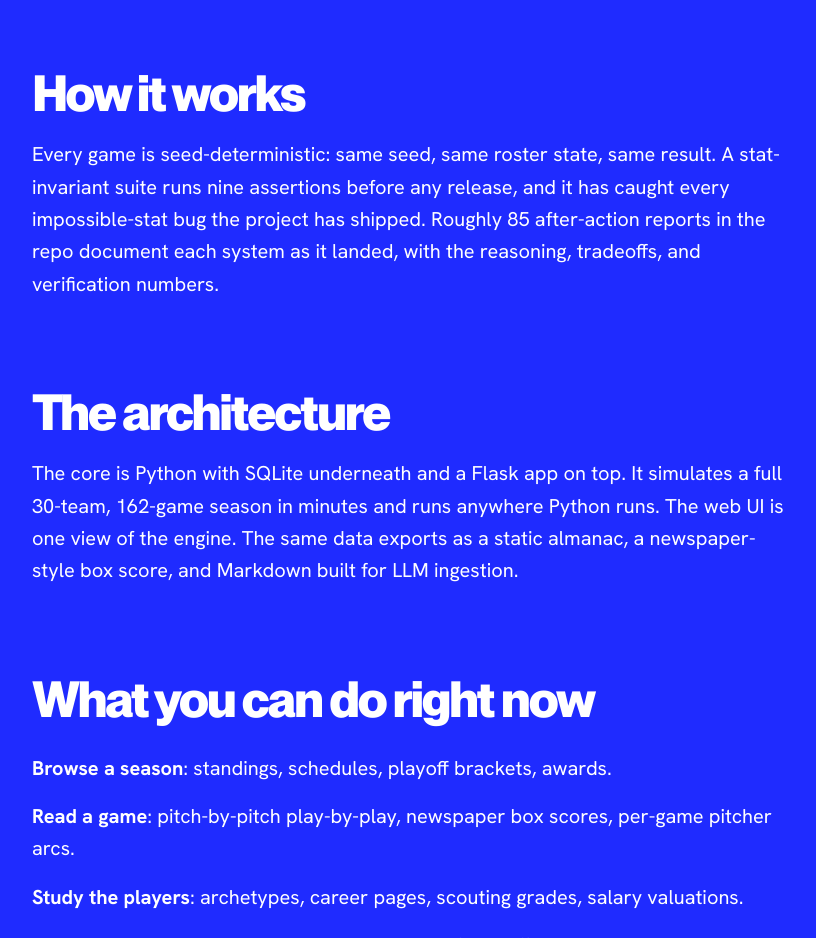
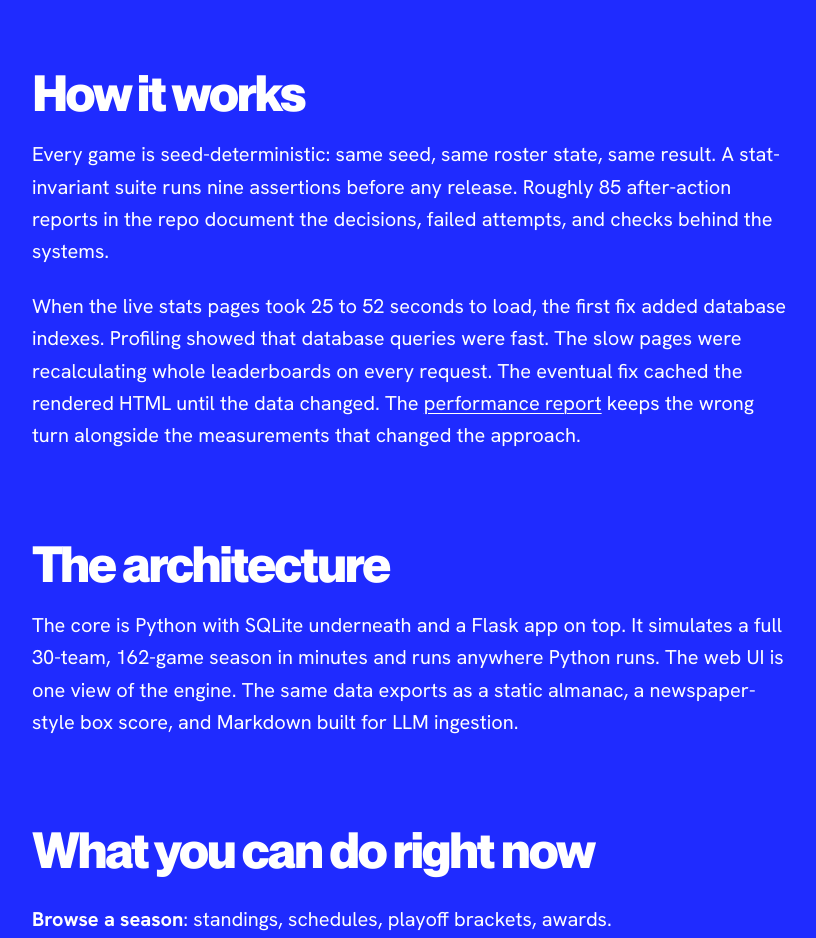
Before and after one commit to quarterback/dev-site, a plain HTML site: page projects/super-innings.html in a window 1280 px wide. Shown: the part 3500-4438 px from the top of the page, without its empty margins (18-834 px from the left). Drawn offline with Linux system fonts and the light colour scheme.

Commit message:
Editorial: use AAR decisions and failures as technical evidence

```diff
--- a/projects/super-innings.html
+++ b/projects/super-innings.html
@@ -85,7 +85,9 @@
 
       <h2>How it works</h2>
 
-      <p>Every game is seed-deterministic: same seed, same roster state, same result. A stat-invariant suite runs nine assertions before any release, and it has caught every impossible-stat bug the project has shipped. Roughly 85 after-action reports in the repo document each system as it landed, with the reasoning, tradeoffs, and verification numbers.</p>
+      <p>Every game is seed-deterministic: same seed, same roster state, same result. A stat-invariant suite runs nine assertions before any release. Roughly 85 after-action reports in the repo document the decisions, failed attempts, and checks behind the systems.</p>
+
+      <p>When the live stats pages took 25 to 52 seconds to load, the first fix added database indexes. Profiling showed that database queries were fast. The slow pages were recalculating whole leaderboards on every request. The eventual fix cached the rendered HTML until the data changed. The <a href="https://github.com/quarterback/hybrid-baseball/blob/main/docs/aar-perf-html-result-cache.md">performance report</a> keeps the wrong turn alongside the measurements that changed the approach.</p>
 
       <h2>The architecture</h2>
 
```
